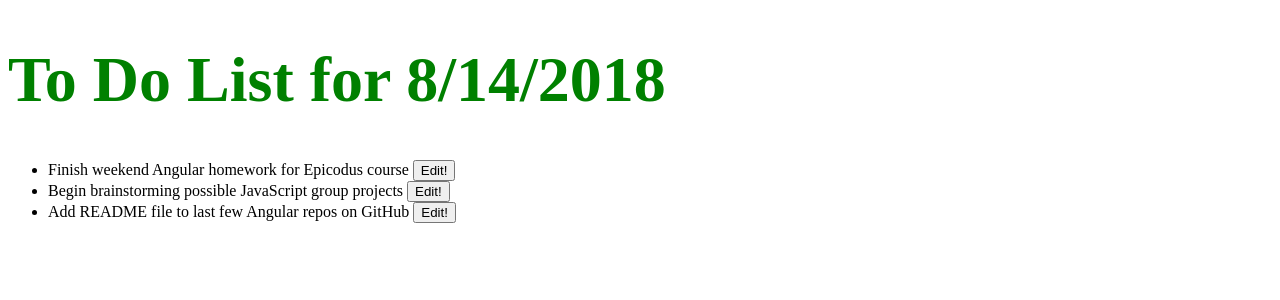
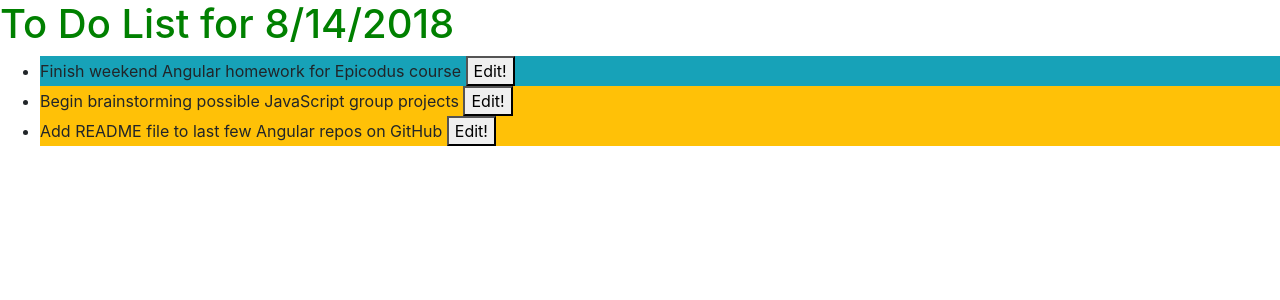
Before and after one commit to NoahNim/to-do, an Angular app: page / in a window 1280 px wide. Shown: the top 300 px of the page. Built offline with nearby package versions, Linux system fonts and the light colour scheme.

Commit message:
added property bindings

```diff
--- a/package.json
+++ b/package.json
@@ -20,6 +20,7 @@
     "@angular/platform-browser": "^4.0.0",
     "@angular/platform-browser-dynamic": "^4.0.0",
     "@angular/router": "^4.0.0",
+    "bootstrap": "^4.1.3",
     "core-js": "^2.4.1",
     "rxjs": "^5.1.0",
     "zone.js": "^0.8.4"
--- a/src/app/app.component.html
+++ b/src/app/app.component.html
@@ -3,5 +3,5 @@
   <h3>{{currentTask}}</h3>
 </h1>
 <ul>
- <li *ngFor="let currentTask of tasks" >{{currentTask.description}} <button (click)="editTask()">Edit!</button></li>
+ <li [class]="priorityColor(currentTask) "*ngFor="let currentTask of tasks" >{{currentTask.description}} <button (click)="editTask()">Edit!</button></li>
 </ul>
--- a/src/app/app.component.ts
+++ b/src/app/app.component.ts
@@ -13,10 +13,20 @@ export class AppComponent {
   day: number = this.currentTime.getDate();
   year: number = this.currentTime.getFullYear();
 
+  priorityColor(currentTask) {
+    if (currentTask === 3){
+      return "bg-danger";
+    } else if (currentTask.priority === 2) {
+      return "bg-warning"
+    } else {
+      return "bg-info";
+    }
+  }
+
   tasks: Task[] = [
-    new Task('Finish weekend Angular homework for Epicodus course'),
-    new Task('Begin brainstorming possible JavaScript group projects'),
-    new Task('Add README file to last few Angular repos on GitHub')
+    new Task('Finish weekend Angular homework for Epicodus course', 3),
+    new Task('Begin brainstorming possible JavaScript group projects', 2),
+    new Task('Add README file to last few Angular repos on GitHub', 2)
   ];
 
   editTask() {
--- a/src/app/models/task.model.ts
+++ b/src/app/models/task.model.ts
@@ -1,4 +1,4 @@
 export class Task {
   public done: boolean = false;
-  constructor(public description: string) {}
+  constructor(public description: string, public priority: number) {}
 }
```
Also changed, not shown: .angular-cli.json, 1 other file (tests, documents, lock files or other folders).
